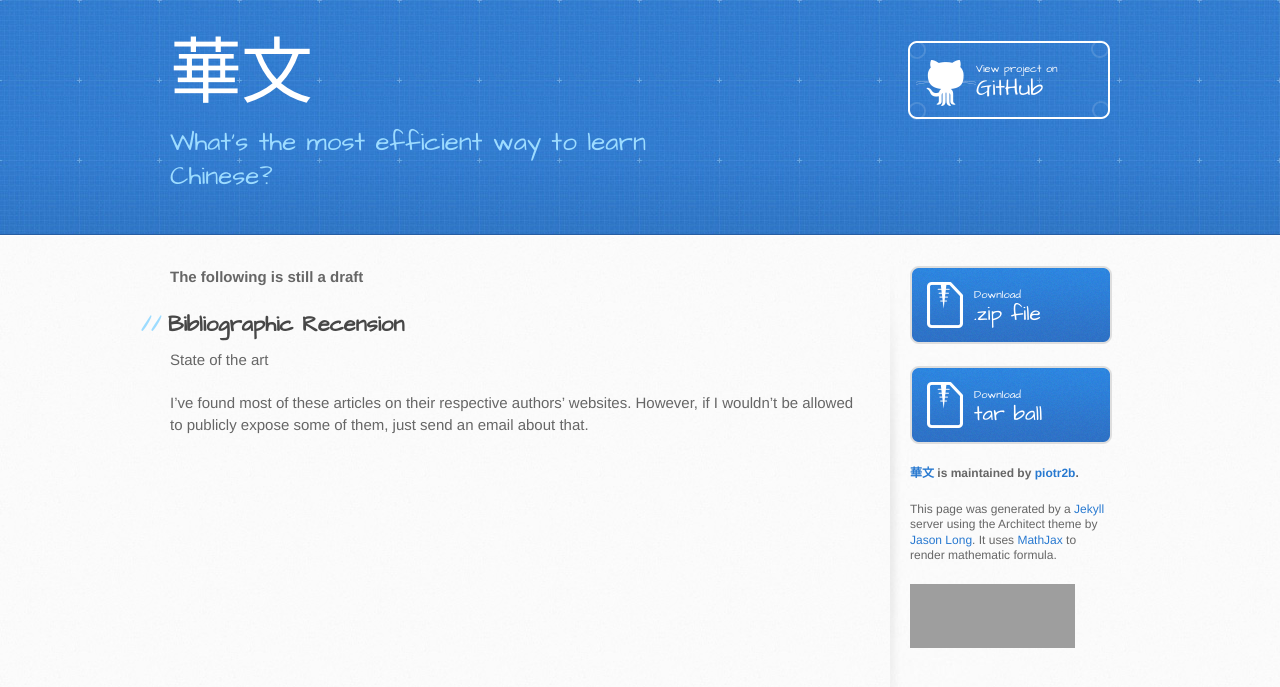
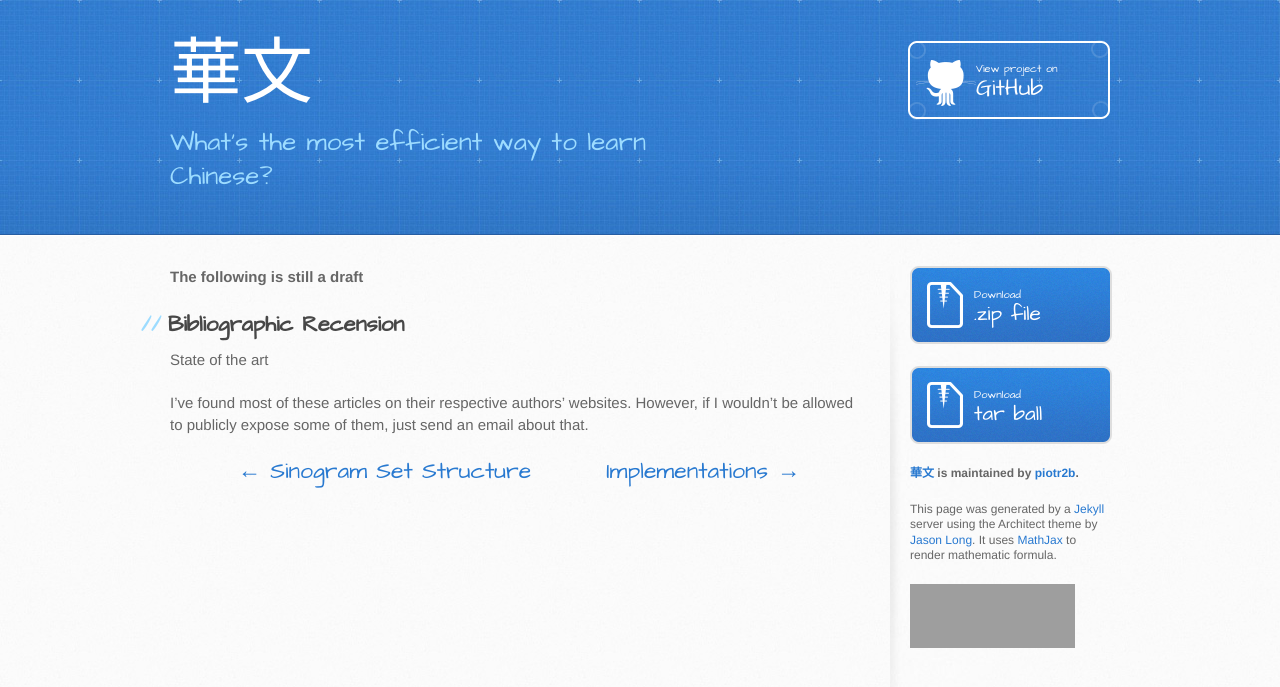
Before and after one commit to PlumpMath/piotr-yuxuan.github.io, a Jekyll site: the page built from _posts/0001-04-01-bibliographic-recension.md, in a window 1280 px wide, cut to the strip 0-687 px from the top of the page. Built offline with Jekyll 4.4.1, drawn with Linux system fonts in a browser that asks for light colours; grey boxes are pictures that could not be loaded.

Commit message:
navigation

```diff
--- a/_includes/header.html
+++ b/_includes/header.html
@@ -1,24 +1,7 @@
 <header>
  <div class="inner">
-	<h1><a href="{{ site.url | append: site.baseurl }}">{{ site.title }}</a></h1>
+	<h1><a href="/">{{ site.title }}</a></h1>
     <h2>{{ site.tagline }}</h2>
 	<a href="{{ site.github | append: site.github_username | append: site.repository }}" class="button"><small>View project on</small> GitHub</a>
  </div>
 </header>
-<!--nav class="site-nav">
-  <a href="#" class="menu-icon">
-    <svg viewBox="0 0 18 15">
-      <path fill="#424242" d="M18,1.484c0,0.82-0.665,1.484-1.484,1.484H1.484C0.665,2.969,0,2.304,0,1.484l0,0C0,0.665,0.665,0,1.484,0 h15.031C17.335,0,18,0.665,18,1.484L18,1.484z"/>
-      <path fill="#424242" d="M18,7.516C18,8.335,17.335,9,16.516,9H1.484C0.665,9,0,8.335,0,7.516l0,0c0-0.82,0.665-1.484,1.484-1.484 h15.031C17.335,6.031,18,6.696,18,7.516L18,7.516z"/>
-      <path fill="#424242" d="M18,13.516C18,14.335,17.335,15,16.516,15H1.484C0.665,15,0,14.335,0,13.516l0,0 c0-0.82,0.665-1.484,1.484-1.484h15.031C17.335,12.031,18,12.696,18,13.516L18,13.516z"/>
-    </svg>
-  </a>
-
-  <div class="trigger">
-    {% for page in site.pages %}
-      {% if page.title %}
-      <a class="page-link" href="{{ page.url | prepend: site.baseurl }}">{{ page.title }}</a>
-      {% endif %}
-    {% endfor %}
-  </div>
-</nav-->
--- a/_layouts/default.html
+++ b/_layouts/default.html
@@ -1,12 +1,8 @@
 <!DOCTYPE html>
 <html>
-
 {% include head.html %}
-
 <body>
-
 	{% include header.html %}
-
 	<div id="content-wrapper">
 		<div class="inner clearfix">
 			<section id="main-content">
--- a/_layouts/post.html
+++ b/_layouts/post.html
@@ -2,6 +2,8 @@
 layout: default
 ---
 
-  <article class="post-content">
-    {{ content }}
-  </article>
+<article class="post-content">
+	{{ content }}
+</article>
+
+<span class="page-nav">{% if page.previous %}<a rel="prev" href="{{ page.previous.url }}/">← {{ page.previous.title }}</a>{% endif %}{% if page.previous %}{% if page.next %}<span class="page-nav-sep"></span>{% endif %}{% endif %}{% if page.next %}<a rel="next" href="{{ page.next.url }}/">{{ page.next.title }} →</a>{% endif %}</span>
--- a/css/stylesheet.css
+++ b/css/stylesheet.css
@@ -535,6 +535,21 @@ a.button small {
   display: block;
   font-size: 11px;
 }
+span.page-nav {
+  color: #9ddcff;
+  font-weight: normal;
+  line-height: 1.3;
+  font-size: 23px;
+  color: #fff;
+  text-align: center;
+  padding-left: 68px;
+  padding-top: 22px;
+  font-family: 'Architects Daughter', 'Helvetica Neue', Helvetica, Arial, serif;
+}
+span.page-nav-sep {
+  padding-left: 75px;
+  padding-top: 75px;
+}
 header a.button {
   position: absolute;
   right: 0;
```
Lines whose indentation alone changed are shown as unchanged.
